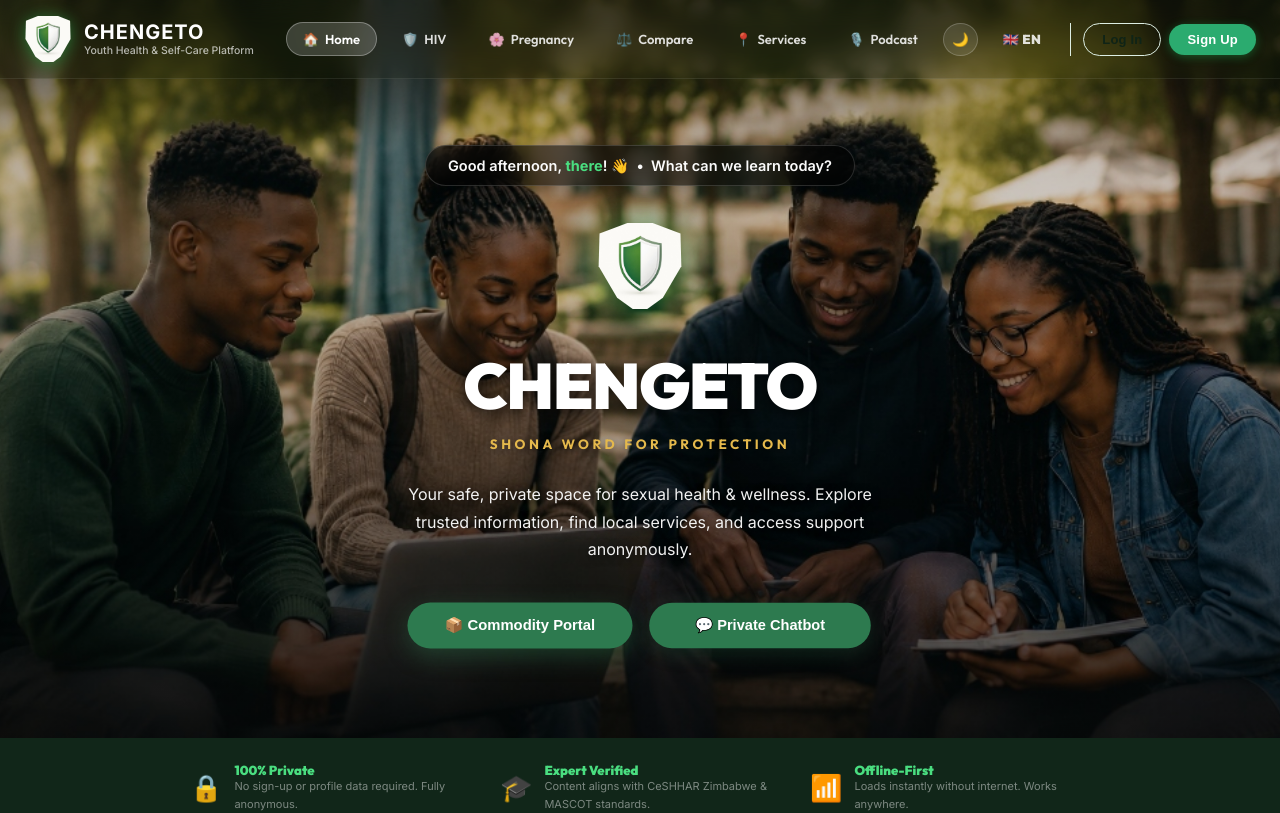
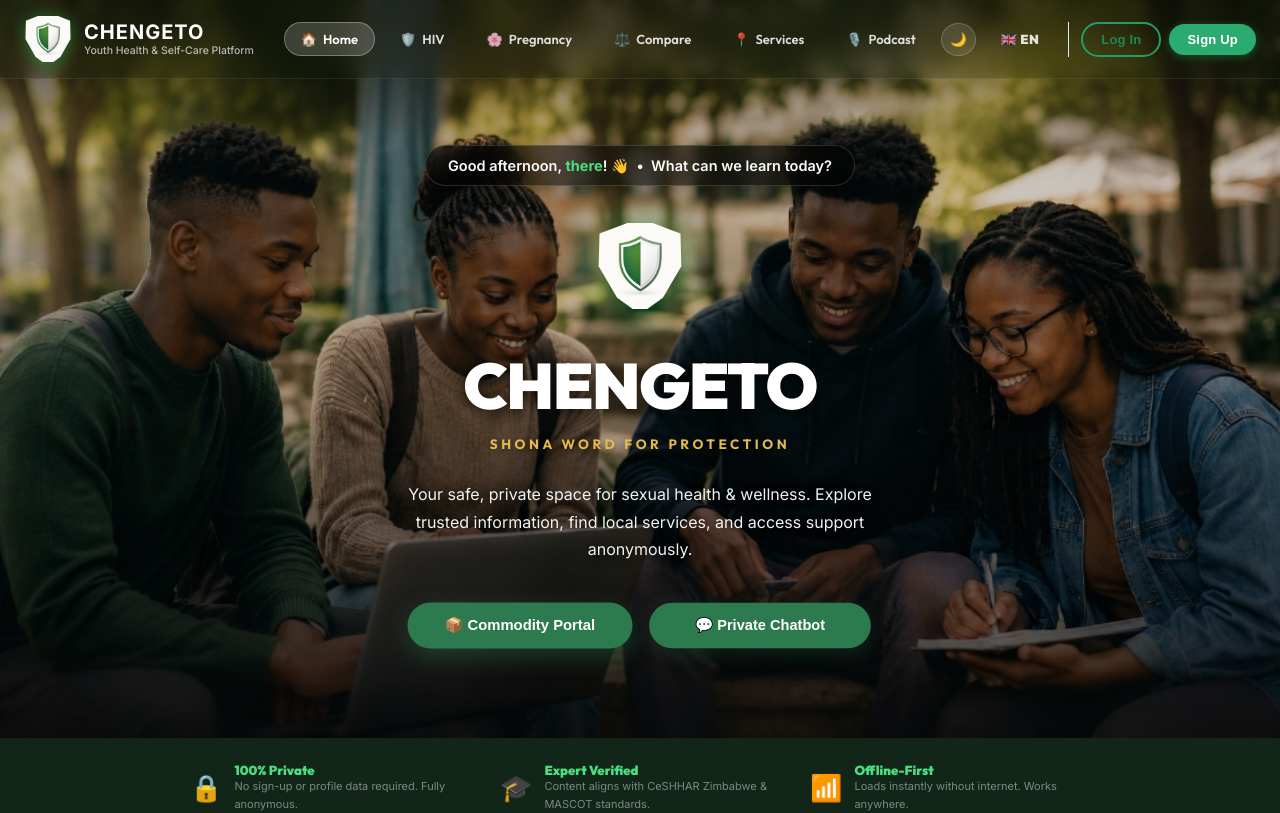
Before and after one commit to chipsuineg-droid/chengeto, a React (Vite) app: page / in a window 1280 px wide. Shown: the top 813 px of the page. Built offline with nearby package versions, Linux system fonts and the light colour scheme.

Commit message:
fix: Log In button now visible in light theme with green border and text

```diff
--- a/src/App.jsx
+++ b/src/App.jsx
@@ -1275,7 +1275,7 @@
             <div style={{ display: 'flex', alignItems: 'center', gap: '8px', marginLeft: '4px', paddingLeft: '12px', borderLeft: '1px solid var(--color-border)' }}>
               <button
                 onClick={() => { setAuthView('login'); setLoginError(''); setShowAuthModal(true); }}
-                style={{ padding: '8px 18px', borderRadius: '20px', border: '1px solid var(--color-border)', background: 'transparent', color: 'var(--color-text)', fontWeight: 700, fontSize: '13px', cursor: 'pointer', transition: 'all 0.2s', letterSpacing: '0.2px' }}
+                style={{ padding: '8px 18px', borderRadius: '20px', border: '2px solid hsl(152,60%,38%)', background: 'transparent', color: 'hsl(152,65%,32%)', fontWeight: 700, fontSize: '13px', cursor: 'pointer', transition: 'all 0.2s', letterSpacing: '0.2px' }}
               >Log In</button>
               <button
                 onClick={() => { setAuthView('register'); setRegError(''); setShowAuthModal(true); }}
```
